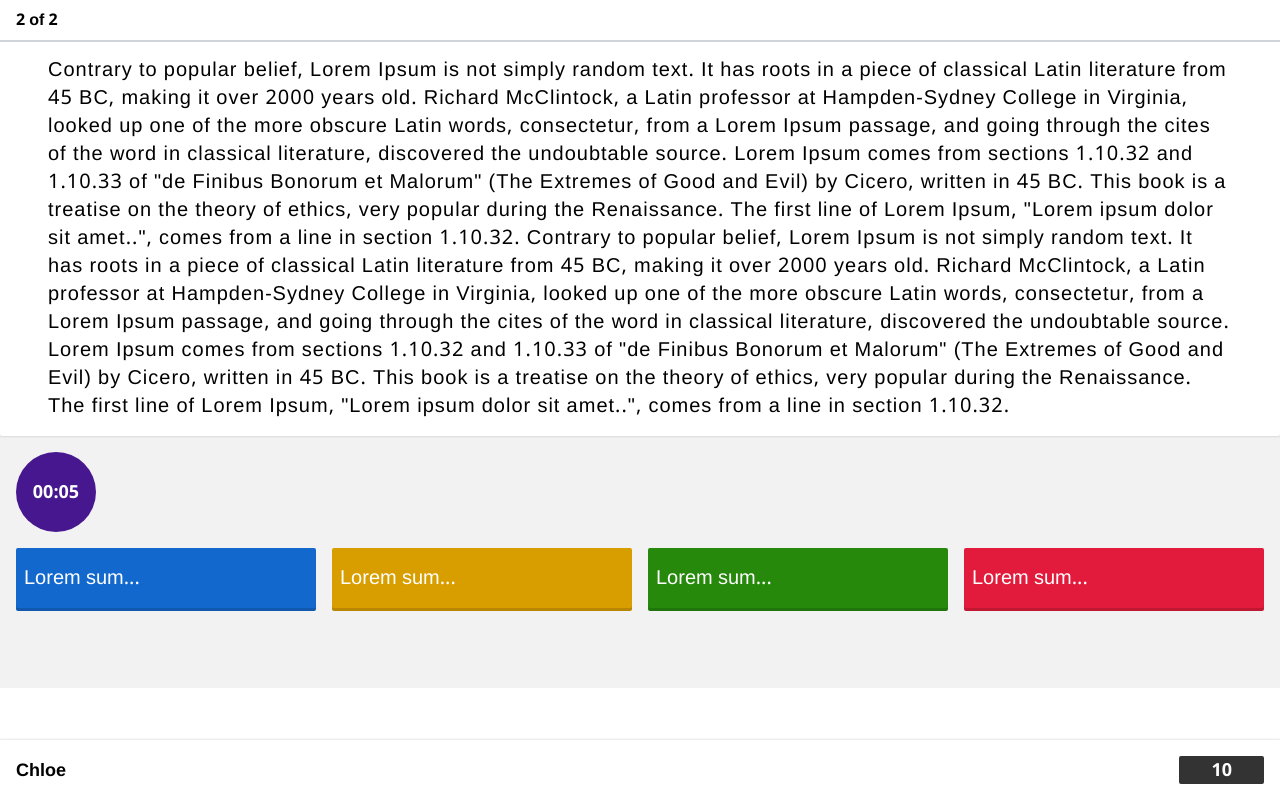
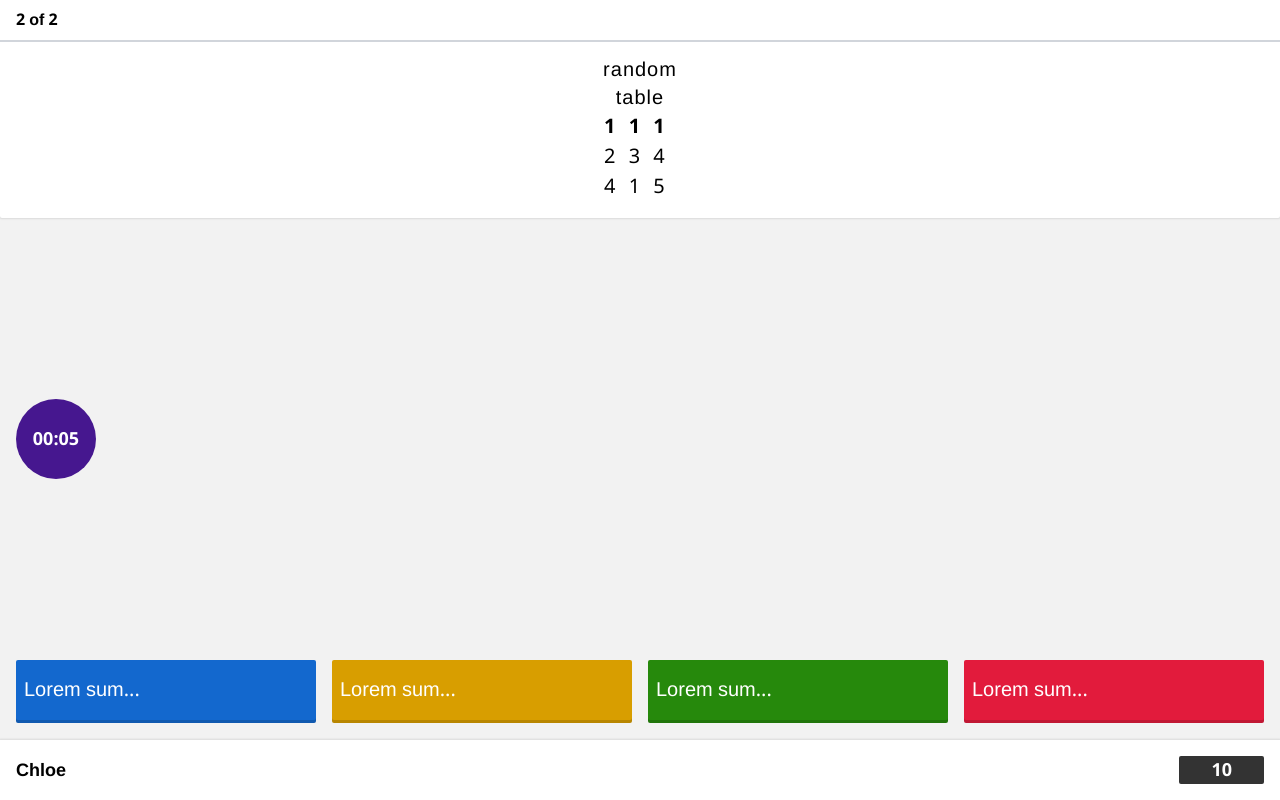
Before and after one commit to super-alpha-team/new-quizzes-fe, a Next.js app: page /kahoot in a window 1280 px wide. Built offline with nearby package versions, Linux system fonts and the light colour scheme.

Commit message:
question min content

```diff
--- a/components/playing/Play.jsx
+++ b/components/playing/Play.jsx
@@ -137,9 +137,9 @@ function Play({ quizId, room_id, platformUserId, username }) {
             : (<>
                 <PlayHeader currentIndex={currentIndex} totalQuestion={totalQuestion} />
                 {grade != null ? <Result grade={grade} /> :
-                    <div className="h-max w-full bg-qgray-light font-display">
-                        <div className="w-full h-full pt-10 pb-20 flex flex-col items-center justify-between">
-                            <div className="w-full h-full text-justify px-12 py-4 tracking-wider text-gray-dark leading-10 flex justify-center items-center lg:text-xl md:text-lg text-base bg-white rounded-sm shadow-[0_0_2px_1px_rgba(0,0,0,.1)] overflow-y-auto">
+                    <div className="h-max min-h-screen w-full bg-qgray-light font-display">
+                        <div className="w-full h-full min-h-screen pt-10 pb-20 flex flex-col items-center justify-between">
+                            <div className="w-full h-max text-justify px-12 py-4 tracking-wider text-gray-dark leading-10 flex justify-center items-center lg:text-xl md:text-lg text-base bg-white rounded-sm shadow-[0_0_2px_1px_rgba(0,0,0,.1)] overflow-y-auto">
                                 <TeXDisplay content={questionData.questiontext} />
                             </div>
                             <div className='w-full h-full py-4 flex flex-wrap items-center'>
--- a/pages/kahoot/index.jsx
+++ b/pages/kahoot/index.jsx
@@ -43,7 +43,7 @@ const mockMatching = { choices: { 1: 'reading', 2: 'chatting', 3: 'wondering' },
 
 function Kahoot() {
     const questionData = {
-        questiontext: mockQuestions[3],
+        questiontext: mockQuestions[0],
         qtype: 'choice',
         additional_info: {},
         answers: mock,
@@ -79,9 +79,9 @@ function Kahoot() {
     return (
         <>
             <PlayHeader currentIndex={1} totalQuestion={2} />
-            <div className="h-max w-full bg-qgray-light font-display">
-                <div className="w-full h-full pt-10 pb-20 flex flex-col items-center justify-between">
-                    <div className="w-full h-full text-justify px-12 py-4 tracking-wider text-gray-dark leading-10 flex justify-center items-center lg:text-xl md:text-lg text-base bg-white rounded-sm shadow-[0_0_2px_1px_rgba(0,0,0,.1)] overflow-y-auto">
+            <div className="h-max min-h-screen w-full bg-qgray-light font-display">
+                <div className="w-full h-full min-h-screen pt-10 pb-20 flex flex-col items-center justify-between">
+                    <div className="w-full h-max text-justify px-12 py-4 tracking-wider text-gray-dark leading-10 flex justify-center items-center lg:text-xl md:text-lg text-base bg-white rounded-sm shadow-[0_0_2px_1px_rgba(0,0,0,.1)] overflow-y-auto">
                         <TeXDisplay content={questionData.questiontext} />
                     </div>
                     <div className='w-full h-full py-4 flex flex-wrap items-center'>
```
